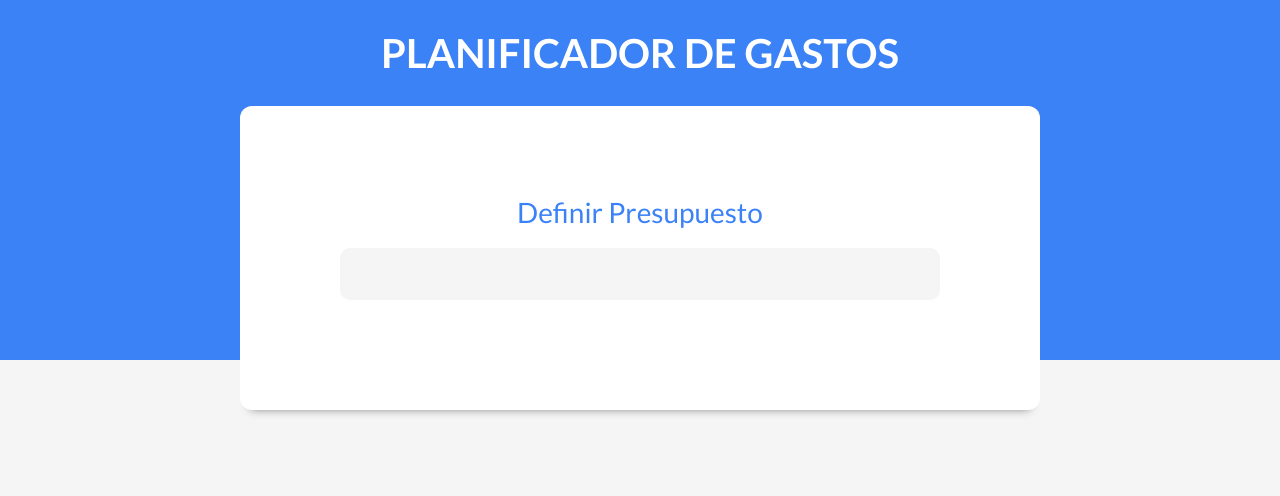
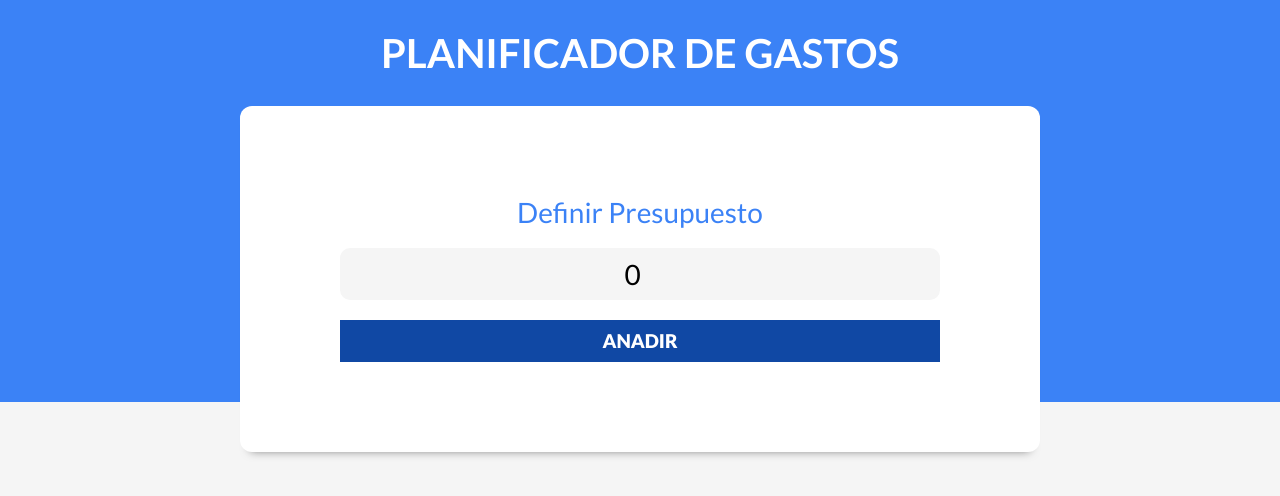
Before and after one commit to kevin-martineze/AppGastos, a React (Vite) app: page / in a window 1280 px wide. Shown: the top 496 px of the page. Built offline with nearby package versions, Linux system fonts and the light colour scheme.

Commit message:
Nuevas funcionalidades

```diff
--- a/src/App.jsx
+++ b/src/App.jsx
@@ -2,9 +2,15 @@ import { useState } from "react";
 import Header from "./components/Header";
 
 function App() {
+  const [presupuesto, setPresupuesto] = useState(0);
+  const [isValidPresupuesto, setIsValidPresupuesto] = useState(false)
   return (
     <div>
-      <Header />
+      <Header
+      presupuesto={presupuesto}
+      setPresupuesto={setPresupuesto}
+      isValidPresupuesto={isValidPresupuesto}
+      />
     </div>
   );
 }
--- a/src/components/Header.jsx
+++ b/src/components/Header.jsx
@@ -1,11 +1,14 @@
 import React from 'react'
 import NuevoPresupuesto from './NuevoPresupuesto'
 
-const Header = () => {
+const Header = ({presupuesto, setPresupuesto}) => {
   return (
     <header>
         <h1>Planificador de Gastos</h1>
-        <NuevoPresupuesto />
+        <NuevoPresupuesto
+        presupuesto={presupuesto}
+        setPresupuesto={setPresupuesto}
+        />
     </header>
   )
 }
--- /dev/null
+++ b/src/components/Mensaje.jsx
@@ -0,0 +1,9 @@
+import React from 'react'
+
+const Mensaje = ({children, tipo}) => {
+  return (
+    <div className={`alerta ${tipo}`}>{children} </div>
+  )
+}
+
+export default Mensaje
--- a/src/components/NuevoPresupuesto.jsx
+++ b/src/components/NuevoPresupuesto.jsx
@@ -1,13 +1,34 @@
-import React from "react";
+import { useState } from "react";
+import Mensaje from "./Mensaje";
 
-const nuevoPresupuesto = () => {
+const nuevoPresupuesto = ({ presupuesto, setPresupuesto }) => {
+  const [ mensaje, setMensaje ] = useState('')
+
+  const handlePresupuesto = (e) => {
+    e.preventDefault()
+
+    if (!Number(presupuesto) || Number(presupuesto) < 0){
+      setMensaje('No es un presupuesto valido')
+      return
+    }
+    setMensaje('')
+  }
+
   return (
     <div className="contenedor-presupuesto contenedor sombra">
-      <form className="formulario">
+      <form onSubmit={handlePresupuesto} className="formulario">
         <div className="campo">
           <label>Definir Presupuesto</label>
-          <input className="nuevo-presupuesto" type="text"/>
+          <input
+            className="nuevo-presupuesto"
+            type="number"
+            placeholder="Anade tu presupuesto"
+            value={presupuesto}
+            onChange={(e) => setPresupuesto(Number(e.target.value))}
+          />
         </div>
+        <input type="submit" value="Anadir" />
+        {mensaje && <Mensaje tipo="error">{mensaje}</Mensaje>}
       </form>
     </div>
   );
```
